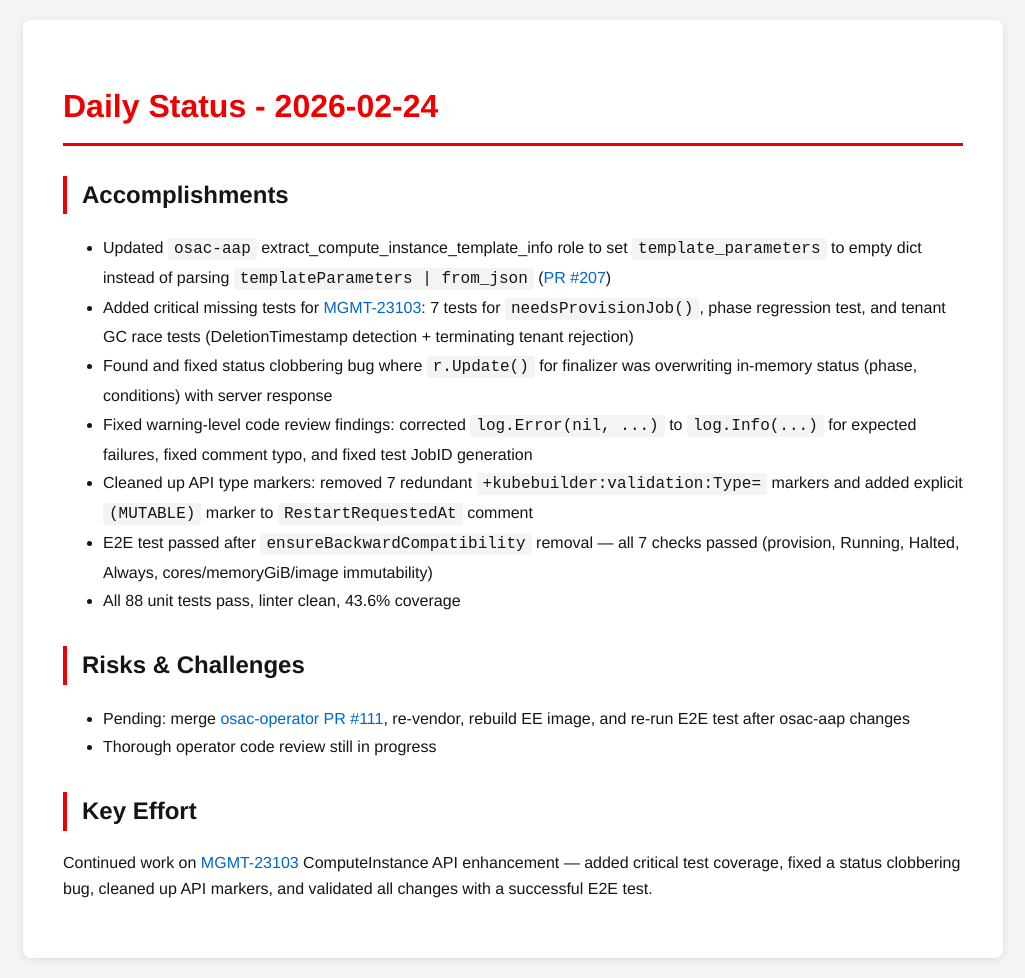
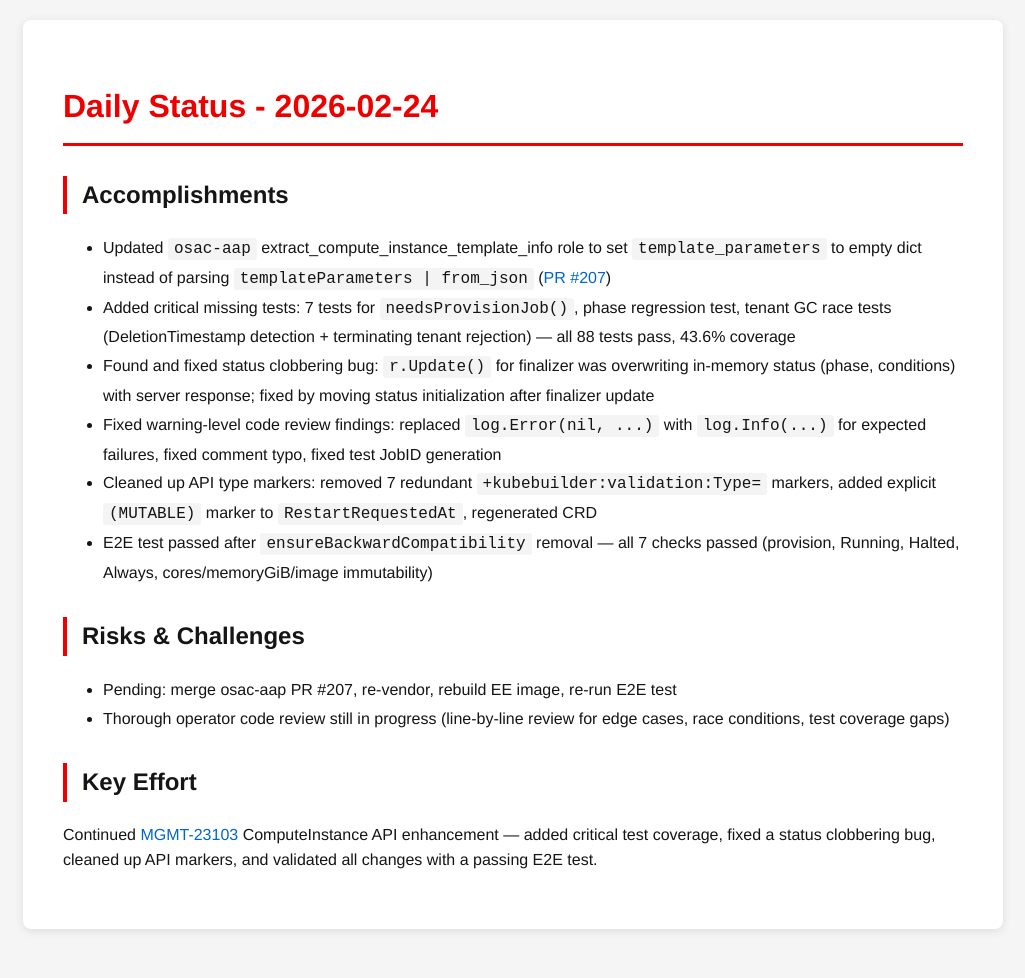
Before and after one commit to tzvatot/daily-status, a Jekyll site: the page built from 2026-02-24.md, in a window 1280 px wide. Shown: the whole page, without its empty margins (127-1152 px from the left). Built offline with Jekyll 4.4.1, drawn with Linux system fonts in a browser that asks for light colours; after the commit the page ends 949 px from its top, so only the background shows below that.

Commit message:
Daily status update - 2026-02-24

```diff
--- a/2026-02-24.md
+++ b/2026-02-24.md
@@ -7,20 +7,16 @@ date: 2026-02-24
 # Daily Status - 2026-02-24
 
 ## Accomplishments
-
 - Updated `osac-aap` extract_compute_instance_template_info role to set `template_parameters` to empty dict instead of parsing `templateParameters | from_json` ([PR #207](https://github.com/osac-project/osac-aap/pull/207))
-- Added critical missing tests for [MGMT-23103](https://issues.redhat.com/browse/MGMT-23103): 7 tests for `needsProvisionJob()`, phase regression test, and tenant GC race tests (DeletionTimestamp detection + terminating tenant rejection)
-- Found and fixed status clobbering bug where `r.Update()` for finalizer was overwriting in-memory status (phase, conditions) with server response
-- Fixed warning-level code review findings: corrected `log.Error(nil, ...)` to `log.Info(...)` for expected failures, fixed comment typo, and fixed test JobID generation
-- Cleaned up API type markers: removed 7 redundant `+kubebuilder:validation:Type=` markers and added explicit `(MUTABLE)` marker to `RestartRequestedAt` comment
+- Added critical missing tests: 7 tests for `needsProvisionJob()`, phase regression test, tenant GC race tests (DeletionTimestamp detection + terminating tenant rejection) — all 88 tests pass, 43.6% coverage
+- Found and fixed status clobbering bug: `r.Update()` for finalizer was overwriting in-memory status (phase, conditions) with server response; fixed by moving status initialization after finalizer update
+- Fixed warning-level code review findings: replaced `log.Error(nil, ...)` with `log.Info(...)` for expected failures, fixed comment typo, fixed test JobID generation
+- Cleaned up API type markers: removed 7 redundant `+kubebuilder:validation:Type=` markers, added explicit `(MUTABLE)` marker to `RestartRequestedAt`, regenerated CRD
 - E2E test passed after `ensureBackwardCompatibility` removal — all 7 checks passed (provision, Running, Halted, Always, cores/memoryGiB/image immutability)
-- All 88 unit tests pass, linter clean, 43.6% coverage
 
 ## Risks & Challenges
-
-- Pending: merge [osac-operator PR #111](https://github.com/osac-project/osac-operator/pull/111), re-vendor, rebuild EE image, and re-run E2E test after osac-aap changes
-- Thorough operator code review still in progress
+- Pending: merge osac-aap PR #207, re-vendor, rebuild EE image, re-run E2E test
+- Thorough operator code review still in progress (line-by-line review for edge cases, race conditions, test coverage gaps)
 
 ## Key Effort
-
-Continued work on [MGMT-23103](https://issues.redhat.com/browse/MGMT-23103) ComputeInstance API enhancement — added critical test coverage, fixed a status clobbering bug, cleaned up API markers, and validated all changes with a successful E2E test.
+Continued [MGMT-23103](https://issues.redhat.com/browse/MGMT-23103) ComputeInstance API enhancement — added critical test coverage, fixed a status clobbering bug, cleaned up API markers, and validated all changes with a passing E2E test.
```
